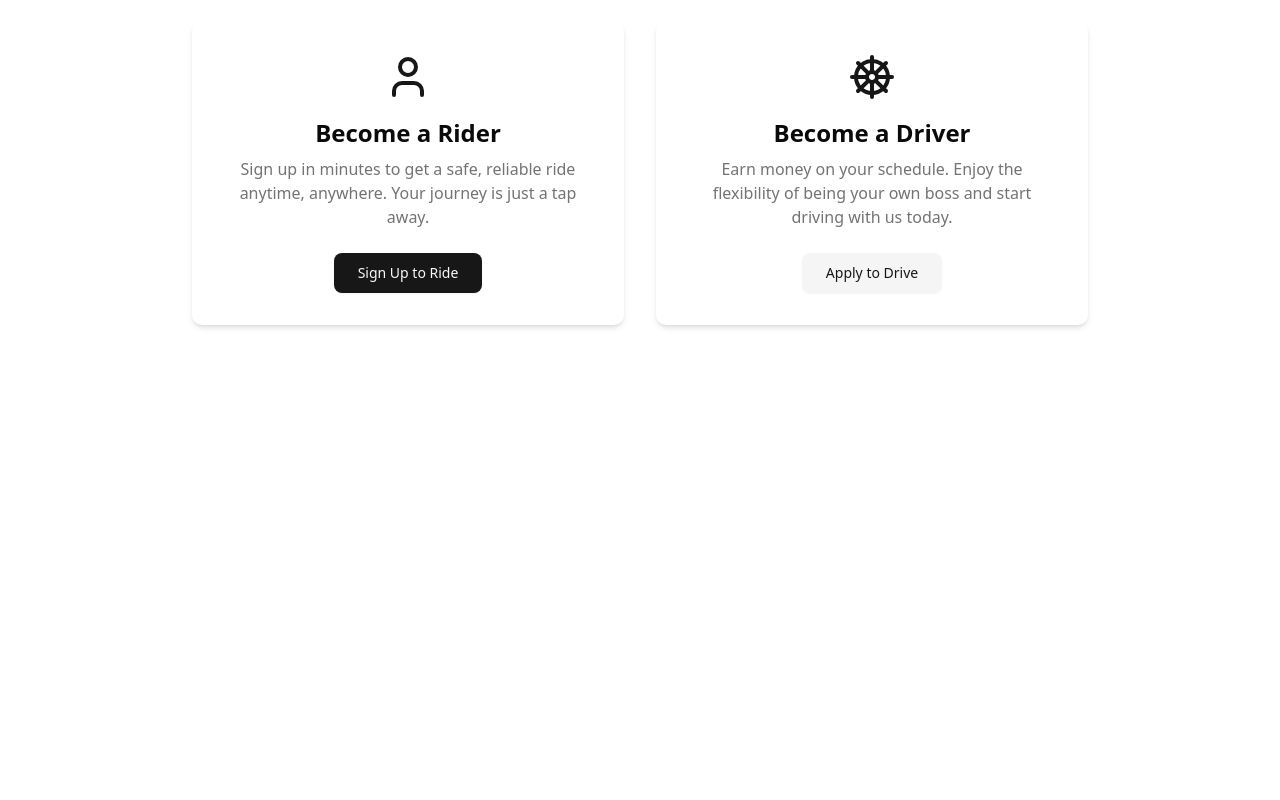
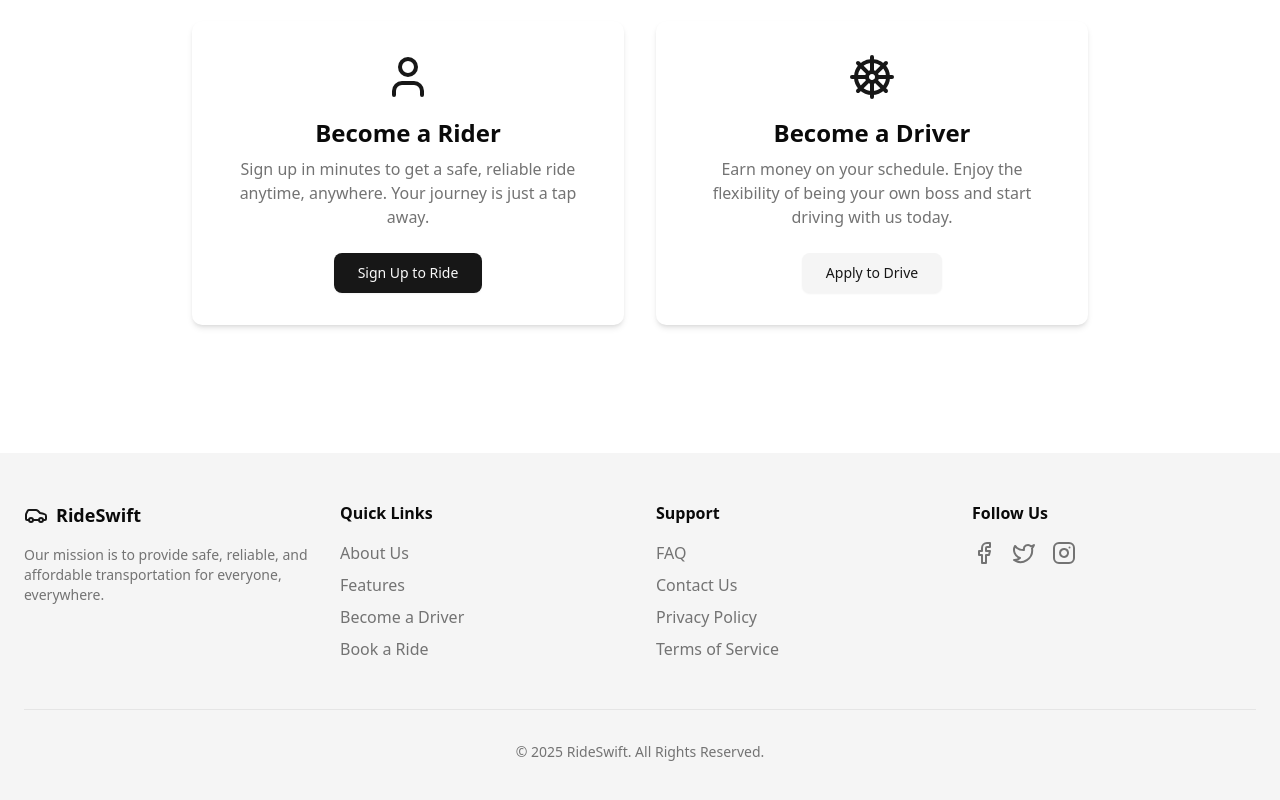
Before and after one commit to misbahulhoq/rideswift, a Next.js app: page / in a window 1280 px wide. Shown: the part 3242-4042 px from the top of the page. Before the commit the page ends 3695 px from the top, so only its background shows below. Built offline with nearby package versions, Linux system fonts and the light colour scheme.

Commit message:
created footer

```diff
--- a/src/components/Provider.tsx
+++ b/src/components/Provider.tsx
@@ -1,6 +1,7 @@
 import React from "react";
 import { Navbar } from "./shared/Navbar";
 import { ThemeProvider } from "./ThemeProvider";
+import { Footer } from "./shared/Footer";
 
 const Provider = ({ children }: { children: React.ReactNode }) => {
   return (
@@ -12,6 +13,7 @@
     >
       <Navbar />
       {children}
+      <Footer />
     </ThemeProvider>
   );
 };
--- a/src/components/home/Cta.tsx
+++ b/src/components/home/Cta.tsx
@@ -7,7 +7,7 @@
 export function Cta() {
   return (
     <section className="py-12 md:py-24 lg:py-32">
-      <div className="container px-4 md:px-6">
+      <div className="container mx-auto px-4 md:px-6">
         {/* Section Header */}
         <div className="text-center">
           <h2 className="text-3xl font-bold tracking-tighter sm:text-4xl md:text-5xl">
--- /dev/null
+++ b/src/components/shared/Footer.tsx
@@ -0,0 +1,104 @@
+// src/components/shared/Footer.tsx
+
+import Link from "next/link";
+import { Car, Facebook, Twitter, Instagram } from "lucide-react";
+
+export function Footer() {
+  return (
+    <footer className="bg-muted text-muted-foreground">
+      <div className="container mx-auto px-4 py-12 md:px-6">
+        <div className="grid grid-cols-1 gap-8 sm:grid-cols-2 md:grid-cols-4">
+          {/* Brand and Mission */}
+          <div className="flex flex-col items-start">
+            <Link href="/" className="mb-4 flex items-center space-x-2">
+              <Car className="text-primary h-6 w-6" />
+              <span className="text-foreground text-lg font-bold">
+                RideSwift
+              </span>
+            </Link>
+            <p className="text-sm">
+              Our mission is to provide safe, reliable, and affordable
+              transportation for everyone, everywhere.
+            </p>
+          </div>
+
+          {/* Quick Links */}
+          <div>
+            <h3 className="text-foreground mb-4 font-semibold">Quick Links</h3>
+            <ul className="space-y-2">
+              <li>
+                <Link href="/about" className="hover:text-primary">
+                  About Us
+                </Link>
+              </li>
+              <li>
+                <Link href="#features" className="hover:text-primary">
+                  Features
+                </Link>
+              </li>
+              <li>
+                <Link href="/become-driver" className="hover:text-primary">
+                  Become a Driver
+                </Link>
+              </li>
+              <li>
+                <Link href="/book-ride" className="hover:text-primary">
+                  Book a Ride
+                </Link>
+              </li>
+            </ul>
+          </div>
+
+          {/* Support */}
+          <div>
+            <h3 className="text-foreground mb-4 font-semibold">Support</h3>
+            <ul className="space-y-2">
+              <li>
+                <Link href="/faq" className="hover:text-primary">
+                  FAQ
+                </Link>
+              </li>
+              <li>
+                <Link href="/contact" className="hover:text-primary">
+                  Contact Us
+                </Link>
+              </li>
+              <li>
+                <Link href="/privacy" className="hover:text-primary">
+                  Privacy Policy
+                </Link>
+              </li>
+              <li>
+                <Link href="/terms" className="hover:text-primary">
+                  Terms of Service
+                </Link>
+              </li>
+            </ul>
+          </div>
+
+          {/* Social Media */}
+          <div>
+            <h3 className="text-foreground mb-4 font-semibold">Follow Us</h3>
+            <div className="flex space-x-4">
+              <Link href="#" className="hover:text-primary">
+                <Facebook className="h-6 w-6" />
+              </Link>
+              <Link href="#" className="hover:text-primary">
+                <Twitter className="h-6 w-6" />
+              </Link>
+              <Link href="#" className="hover:text-primary">
+                <Instagram className="h-6 w-6" />
+              </Link>
+            </div>
+          </div>
+        </div>
+
+        <div className="mt-12 border-t pt-8 text-center text-sm">
+          <p>
+            &copy; {new Date().getFullYear()} RideSwift. All Rights Reserved.
+          </p>
+        </div>
+      </div>
+    </footer>
+  );
+}
```
